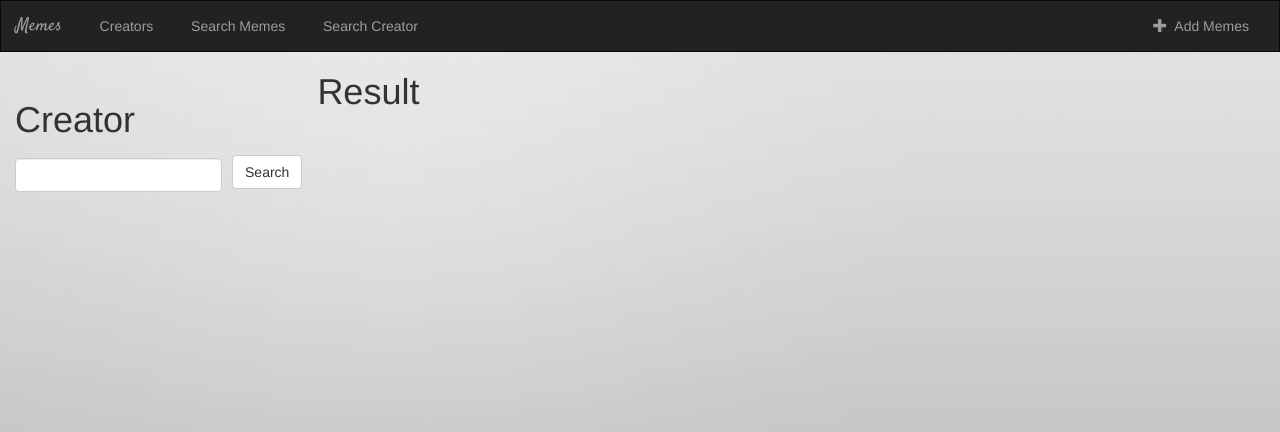
After one commit to Fexion/DBMS, a Django app: page /memes/search_creator/ in a window 1280 px wide. The commit adds this page. Shown: the top 432 px of the page. Run offline with Django 3.2, Linux system fonts and the light colour scheme; data comes from the database, SQL or seed files in the repository; some libraries are stand-ins or nearby versions.

Commit message:
search done

```diff
--- a/memes/templates/memes/base.html
+++ b/memes/templates/memes/base.html
@@ -35,7 +35,8 @@
             <ul class="nav navbar-nav">
 
                 <li><a href="{% url 'creators' %}"><span  aria-hidden="true"></span>&nbsp; Creators</a></li>
-                <li><a href="{% url 'search' %}"><span  aria-hidden="true"></span>&nbsp; Search</a></li>
+                <li><a href="{% url 'search' %}"><span  aria-hidden="true"></span>&nbsp; Search Memes</a></li>
+                <li><a href="{% url 'search_creator' %}"><span  aria-hidden="true"></span>&nbsp; Search Creator</a></li>
             </ul>
 
             <ul class="nav navbar-nav navbar-right">
--- a/memes/templates/memes/search.html
+++ b/memes/templates/memes/search.html
@@ -32,7 +32,7 @@
 
       <button type="submit" class="btn btn-default">Search</button>
   </form>
-.
+
 </h1>
 
   {%if result %}
--- /dev/null
+++ b/memes/templates/memes/search_creator.html
@@ -0,0 +1,22 @@
+{% extends "memes/base.html"%}
+
+{% block body %}
+<h1>
+  <form class="navbar-form navbar-left" role="search" method="get" action="{% url 'search_creator' %}">
+    <h1>Creator</h1>
+  <div class="form-group">
+      <input type="text" class="form-control" name="creator" value="{{ request.GET.creator }}">
+  </div>
+  <button type="submit" class="btn btn-default">Search</button>
+</form>
+</h1>
+
+<h1>Result</h1>
+<ul>
+  {%for id, mem in result %}
+
+  <li><a href="{% url 'creator_inf' id%}">{{mem}}</a></li>
+  {%endfor%}
+</ul>
+
+{% endblock %}
--- a/memes/urls.py
+++ b/memes/urls.py
@@ -4,6 +4,7 @@ from . import views
 urlpatterns = [
     url(r'^$', views.index, name = "index"),
     url(r'^search/$', views.search, name = "search"),
+    url(r'^search_creator/$', views.search_creator, name = "search_creator"),
     url(r'^creators/$', views.creators, name = "creators"),
     url(r'^creators/(?P<Creator_id>[0-9]+)/$', views.creator_inf, name='creator_inf'),
     url(r'^(?P<mem_id>[0-9]+)/$', views.mem_information, name='mem_inf'),
--- a/memes/views.py
+++ b/memes/views.py
@@ -111,3 +111,19 @@ def search(request):
 
 
     return render(request, "memes/search.html", context)
+
+def search_creator(request):
+    creator = request.GET.get("creator")
+    cursor = connection.cursor()
+    context = {}
+
+
+
+    result = cursor.execute('select id, Nickname from memes_creator where Nickname like \'%'+str(creator)+'%\'')
+
+
+
+
+    context["result"] = result.fetchall()
+
+    return render(request, "memes/search_creator.html", context)
```
